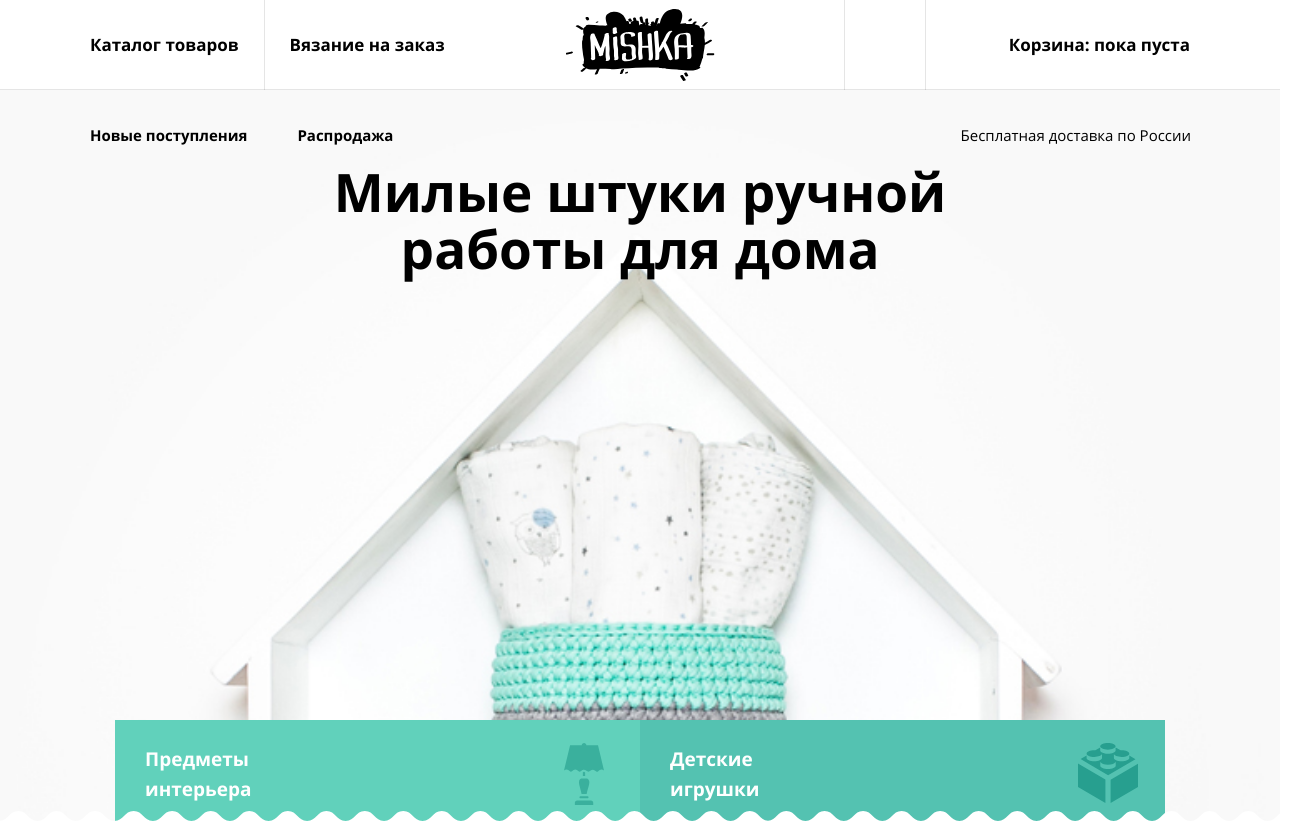
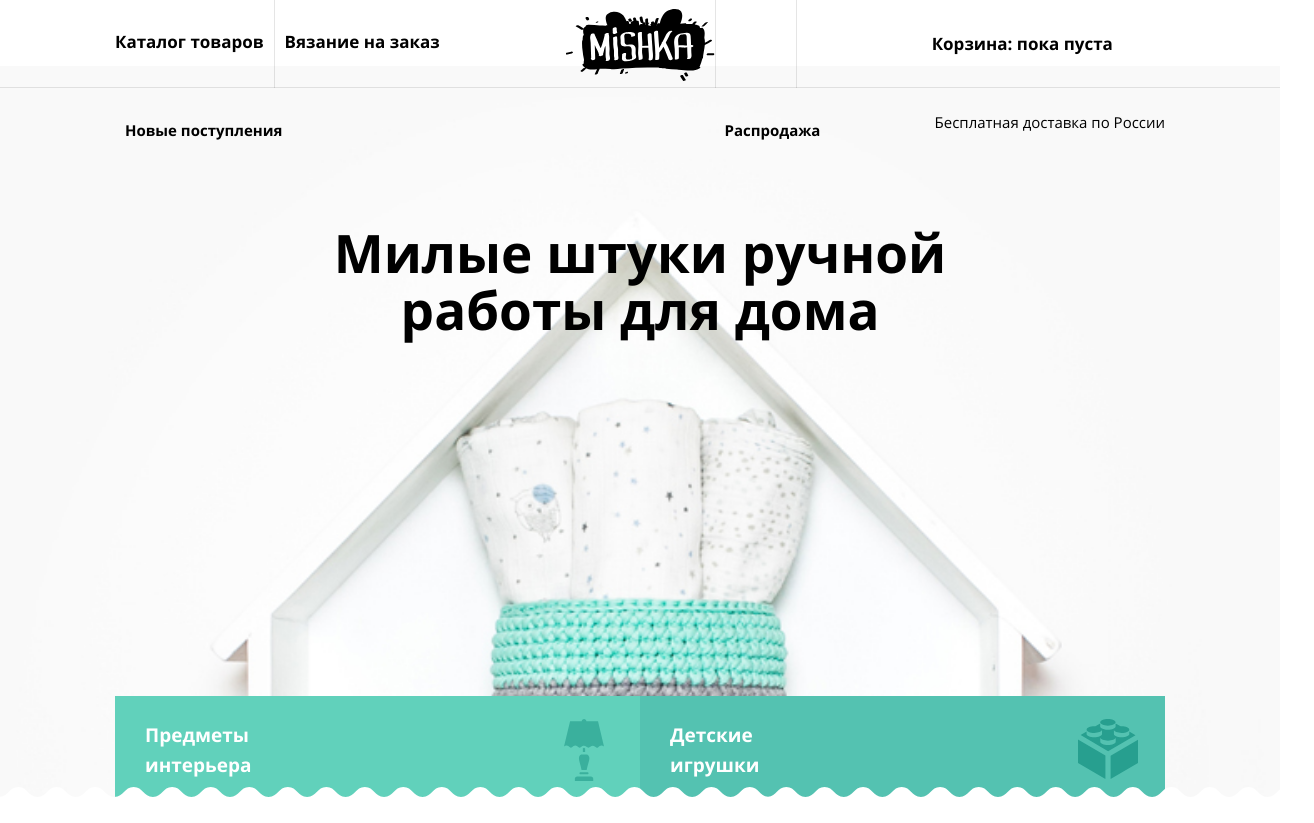
Before and after one commit to konstantin-petruschin/1327895-mishka-29, a website: page source/index.html in a window 1280 px wide. Shown: the top 823 px of the page, 1314 px wide, since content can reach past the window. Drawn offline with nearby package versions, Linux system fonts and the light colour scheme; files that its build step writes are made by us from their sources; files whose address does not match are found by name.

Commit message:
правки в шапке

```diff
--- a/source/index.html
+++ b/source/index.html
@@ -56,7 +56,7 @@
     </nav>
   </header>
   <main class="page__main page-main">
-    <h1 class="visually-hidden">Интернет-магазин изделий ручной работыдля дома «Мишка».</h1>
+    <h1 class="visually-hidden">Интернет-магазин изделий ручной работы для дома «Мишка».</h1>
     <section class="page-main__promo promo">
       <div class="promo__text container">
         <h2 class="promo__title title">Милые штуки ручной работы&nbsp;для дома</h2>
--- a/source/sass/blocks/footer.scss
+++ b/source/sass/blocks/footer.scss
@@ -99,7 +99,6 @@
 
 .footer__link:active .footer__logo,
 .footer__social-link:active .footer__social-icon,
-.footer__developer:active .footer__developer-icon
- {
+.footer__developer:active .footer__developer-icon {
   opacity: 0.3;
 }
--- a/source/sass/blocks/main-header.scss
+++ b/source/sass/blocks/main-header.scss
@@ -29,7 +29,7 @@
 
   @include m.tablet {
     &::after {
-      bottom: 90px;
+      bottom: 68px;
     }
   }
 }
--- a/source/sass/blocks/main-nav.scss
+++ b/source/sass/blocks/main-nav.scss
@@ -18,12 +18,14 @@
   @include m.tablet {
     position: static;
     min-width: v.$tablet;
+    padding-left: 50px;
+    padding-right: 50px;
     margin: 0 auto;
     display: grid;
-    grid-template-columns: auto 350px;
-    grid-template-rows: minmax(88px, auto) auto;
+    grid-template-columns: auto  347px;
+    grid-template-rows: minmax(88px, auto) 68px;
     background-color: transparent;
-      }
+  }
 
   @include m.desktop {
     grid-template-columns: 1fr 149px 1fr;
@@ -36,14 +38,16 @@
   flex-direction: column;
 
   @include m.tablet {
-    flex-direction: row;
-    align-items: center;
-    flex-wrap: wrap;
+    display: grid;
+    grid-template-columns: repeat(2, auto);
   }
 
   &--basic {
-    grid-row: 2 / 3;
-    grid-column: 1 / 2;
+    @include m.tablet {
+      grid-row: 2 / 3;
+      grid-column: 1 / 2;
+      justify-content: left;
+    }
 
     @include m.desktop {
       grid-row: 1 / 2;
@@ -54,7 +58,6 @@
     @include m.tablet {
       grid-row: 1 / 2;
       grid-column: 2 / 3;
-      justify-content: flex-end;
     }
 
     @include m.desktop {
@@ -79,23 +82,31 @@
   padding: 27px 30px 27px 76px;
   text-decoration: none;
   font-size: 17px;
+  line-height: 24px;
   font-weight: 700;
   color: v.$color-title;
   border-bottom: 1px solid v.$color-border;
 
   @include m.tablet {
-    padding: 20px 24px;
+    width: 100%;
+    padding: 22px 17px;
     border: none;
     height: 100%;
+    font-size: 15px;
   }
 
   @include m.desktop {
-    padding: 30px 25px;
+    padding: 30px 10px;
+    font-size: 17px;
   }
 
   &--card {
     @include m.tablet {
+      display: flex;
+      align-items: center;
+      font-size: 17px;
       padding-left: 83px;
+      padding-right: 0;
     }
   }
 
@@ -113,6 +124,10 @@
   }
 
   &--catalog {
+    @include m.tablet {
+      padding-left: 0;
+    }
+
     @include m.desktop {
       border-right: 1px solid rgba(v.$color-title, $alpha: 0.1);
     }
@@ -137,7 +152,6 @@
   display: none;
   text-align: right;
   align-self: center;
-  padding-right: 24px;
   font-size: 15px;
 
   @include m.tablet {
--- a/source/sass/blocks/promo.scss
+++ b/source/sass/blocks/promo.scss
@@ -36,6 +36,7 @@
 
   @include m.tablet {
     min-height: 630px;
+    padding-top: 158px;
   }
 }
 
```
